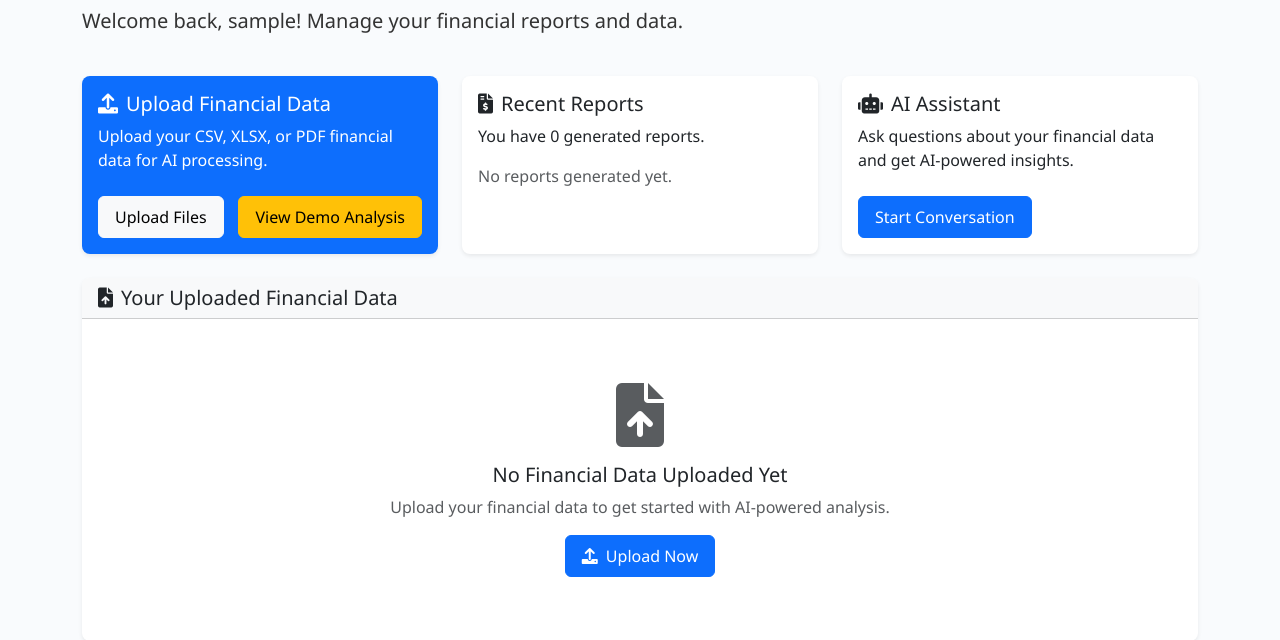
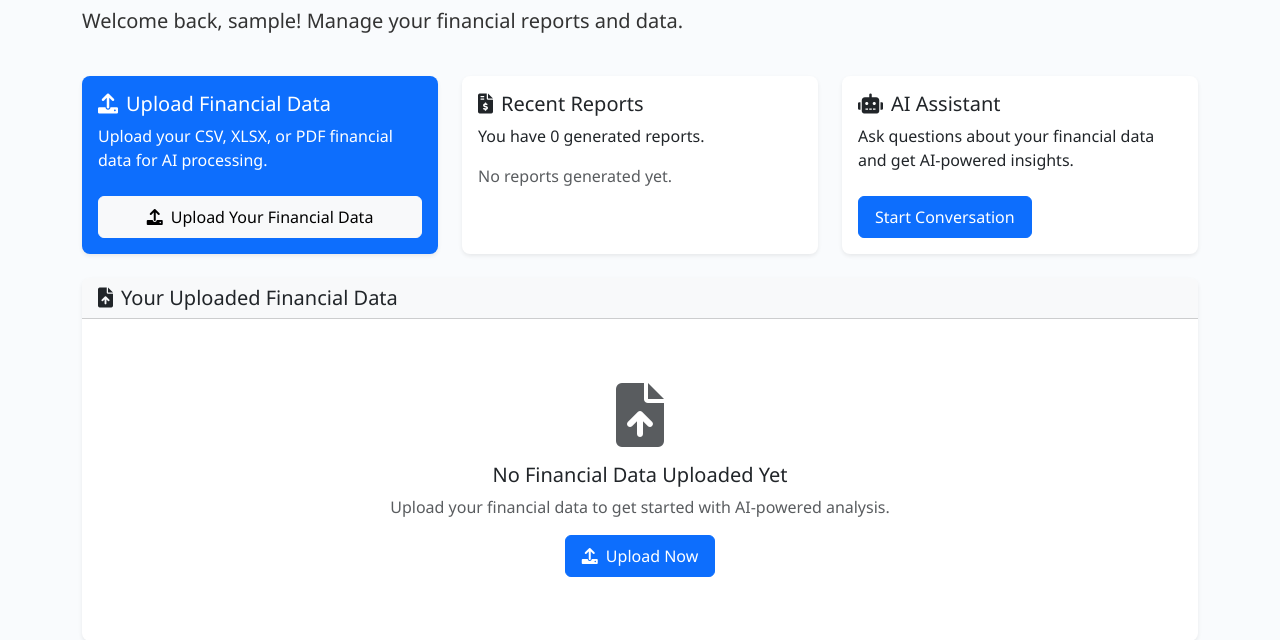
Before and after one commit to Pranathi-kandala/Fintelligence-dashboard-Jatayu-virtusa-, a Flask app: page /dashboard in a window 1280 px wide. Shown: the part 156-796 px from the top of the page. Run offline with Flask 3, Linux system fonts and the light colour scheme; the visitor is signed in with stand-in values (Sample User, id 1); data that the repository does not hold is empty.

Commit message:
Guide users to upload real data instead of using the static demo analysis
Removes demo analysis route and updates dashboard template to encourage data uploads.

Replit-Commit-Author: Agent
Replit-Commit-Session-Id: fa5a6b68-5ce9-4aeb-923c-e7ee2f5f24d8
Replit-Commit-Screenshot-Url: https://storage.googleapis.com/screenshot-production-us-central1/e1dc70ba-2079-4c30-b6e9-31a241c41529/6ff4e74d-789c-4161-bd43-9592ff4b76d6.jpg

```diff
--- a/routes.py
+++ b/routes.py
@@ -421,8 +421,9 @@ def register_routes(app):
     @app.route('/demo-analysis')
     @login_required
     def demo_analysis():
-        """Show a demo financial analysis with static charts."""
-        return render_template('demo_analysis.html')
+        """Redirect to upload page with a message about using real data."""
+        flash('Demo analysis has been replaced with real data analysis. Please upload your financial data to generate accurate reports.', 'info')
+        return redirect(url_for('upload'))
 
     @app.route('/download-report-pdf/<int:report_id>')
     @login_required
--- a/templates/dashboard.html
+++ b/templates/dashboard.html
@@ -16,9 +16,10 @@
             <div class="card-body">
                 <h5 class="card-title"><i class="fas fa-upload me-2"></i>Upload Financial Data</h5>
                 <p class="card-text">Upload your CSV, XLSX, or PDF financial data for AI processing.</p>
-                <div class="d-flex justify-content-between">
-                    <a href="{{ url_for('upload') }}" class="btn btn-light mt-2">Upload Files</a>
-                    <a href="{{ url_for('demo_analysis') }}" class="btn btn-warning mt-2">View Demo Analysis</a>
+                <div class="d-grid gap-2">
+                    <a href="{{ url_for('upload') }}" class="btn btn-light mt-2">
+                        <i class="fas fa-upload me-1"></i> Upload Your Financial Data
+                    </a>
                 </div>
             </div>
         </div>
```
